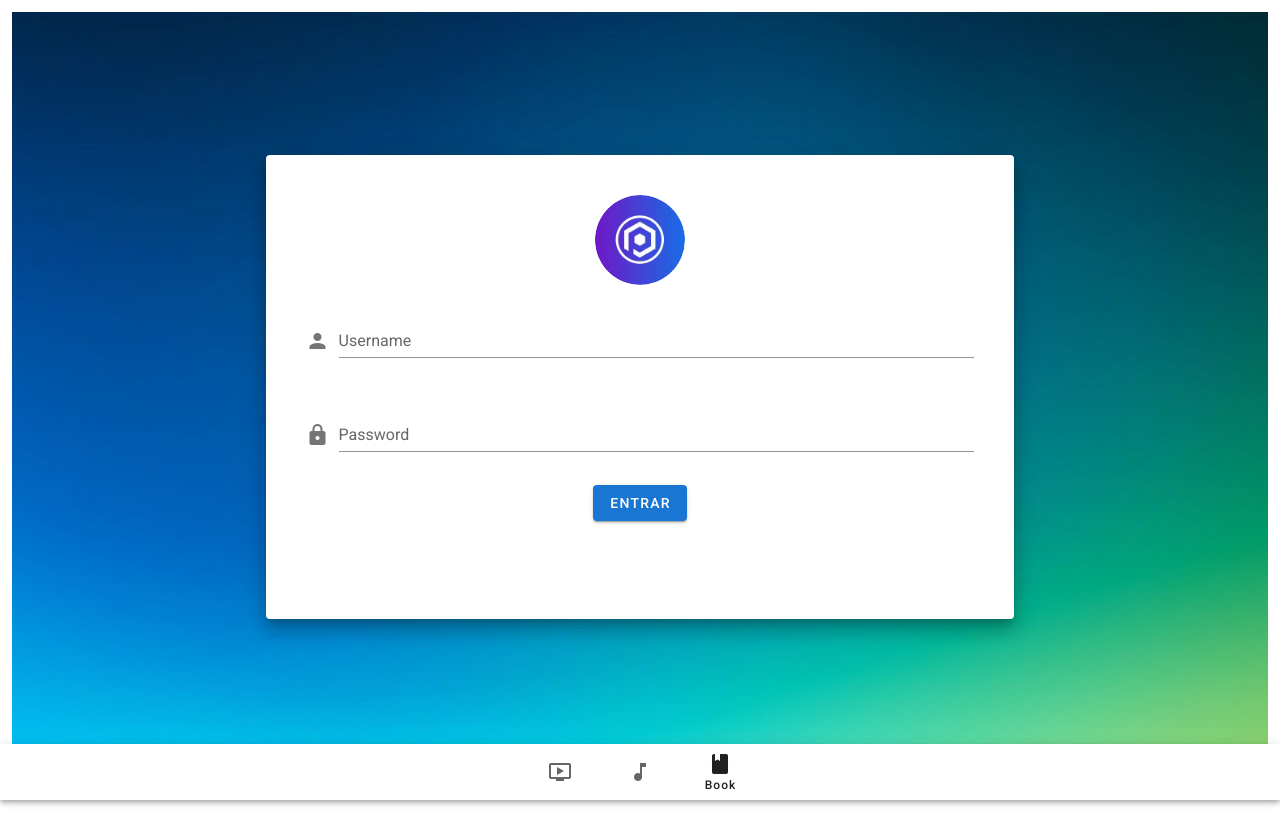
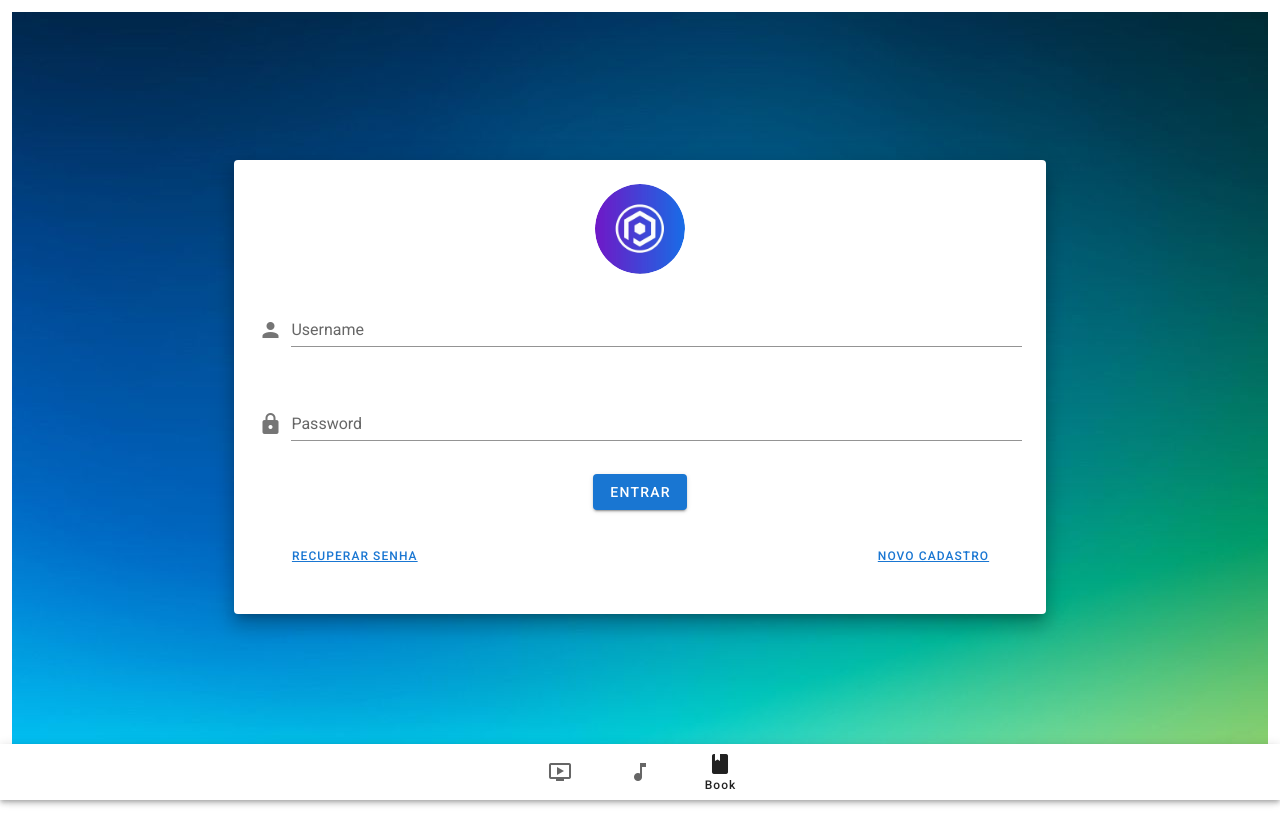
Before and after one commit to fabricadeprogramador/high-service-app, a Vue app: page / in a window 1280 px wide. Built offline with nearby package versions, Linux system fonts and the light colour scheme.

Commit message:
Tela de Login Finalizada

```diff
--- a/src/views/Login.vue
+++ b/src/views/Login.vue
@@ -10,7 +10,7 @@
         align="center"
         justify="center"
       >
-        <v-card height="60%" width="60%" class="elevation-12 pa-10">
+        <v-card width="65%" class="elevation-12 pa-6">
           <v-row justify="center">
             <v-avatar class="ma-3" size="90">
               <img src="../assets/logo_HS.jpg">
@@ -44,10 +44,17 @@
            </v-row>
         <v-row justify="center">
           <div>
-            <v-btn color="primary" dark>ENTRAR</v-btn>
+            <v-btn color="primary" dark >ENTRAR</v-btn>
           </div>
         </v-row>
-
+        <v-row class="pa-5">
+          <v-col cols="12" sm="12" md="6" lg="6" class="text-start">
+           <v-btn text small color="primary" class="text-decoration-underline text-start">Recuperar Senha</v-btn>
+          </v-col>
+          <v-col cols="12" sm="12" md="6" lg="6" class="text-end">
+           <v-btn text small color="primary" class="text-decoration-underline">Novo Cadastro</v-btn>
+          </v-col>
+        </v-row>
         </v-card>
       </v-row>
     </v-parallax>
```
